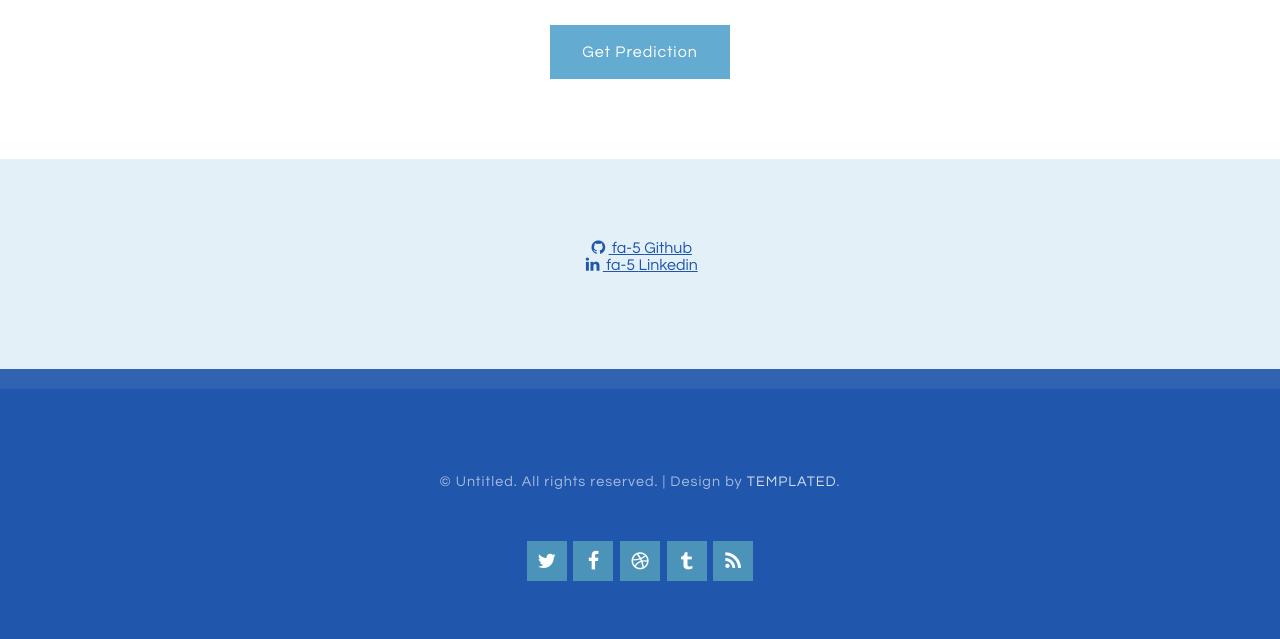
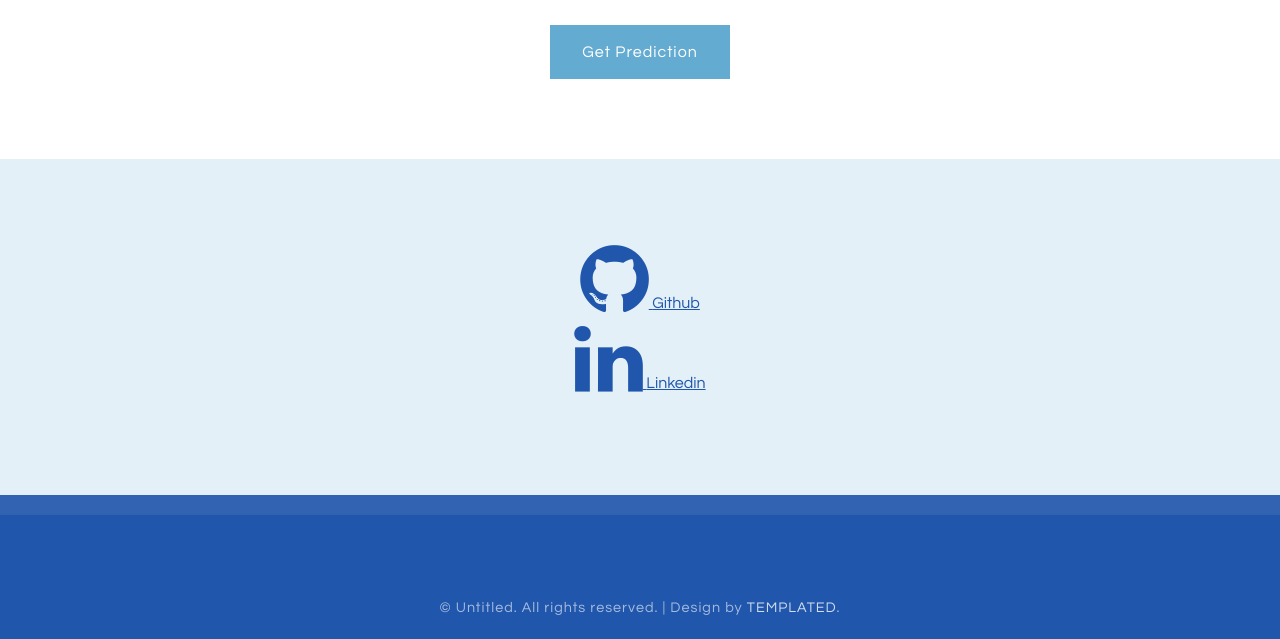
Before and after one commit to rlenaha2/Green-Plan-It, a Flask app: page / in a window 1280 px wide. Shown: the part 2138-2777 px from the top of the page. Run offline with Flask 2, Linux system fonts and the light colour scheme; parts of the project's set-up code (start-up, migrations or seed data) failed here and were passed over; some libraries are stand-ins or nearby versions.

Commit message:
increased size of social media icons

```diff
--- a/website/templates/index.html
+++ b/website/templates/index.html
@@ -129,14 +129,14 @@ $(function() {
 					<li class="list-inline-item">
 						<a href="https://github.com/rlenaha2" class="btn btn-default btn-lg">
 
-							<i class="fa fa-github fa-fw"></i> fa-5
+							<i class="fa fa-github fa-5x"></i>
 							<span class="network-name">Github<span>
 						</a>
 					</li>
                                 	<li class="list-inline-item">
 						<a href="https://www.linkedin.com/in/ryan-lenahan-64349714/" class="btn btn-default btn-lg">
 
-							<i class="fa fa-linkedin fa-fw"></i> fa-5
+							<i class="fa fa-linkedin fa-5x"></i>
 							<span class="network-name">Linkedin<span>
 						</a>
 					</li>
```
